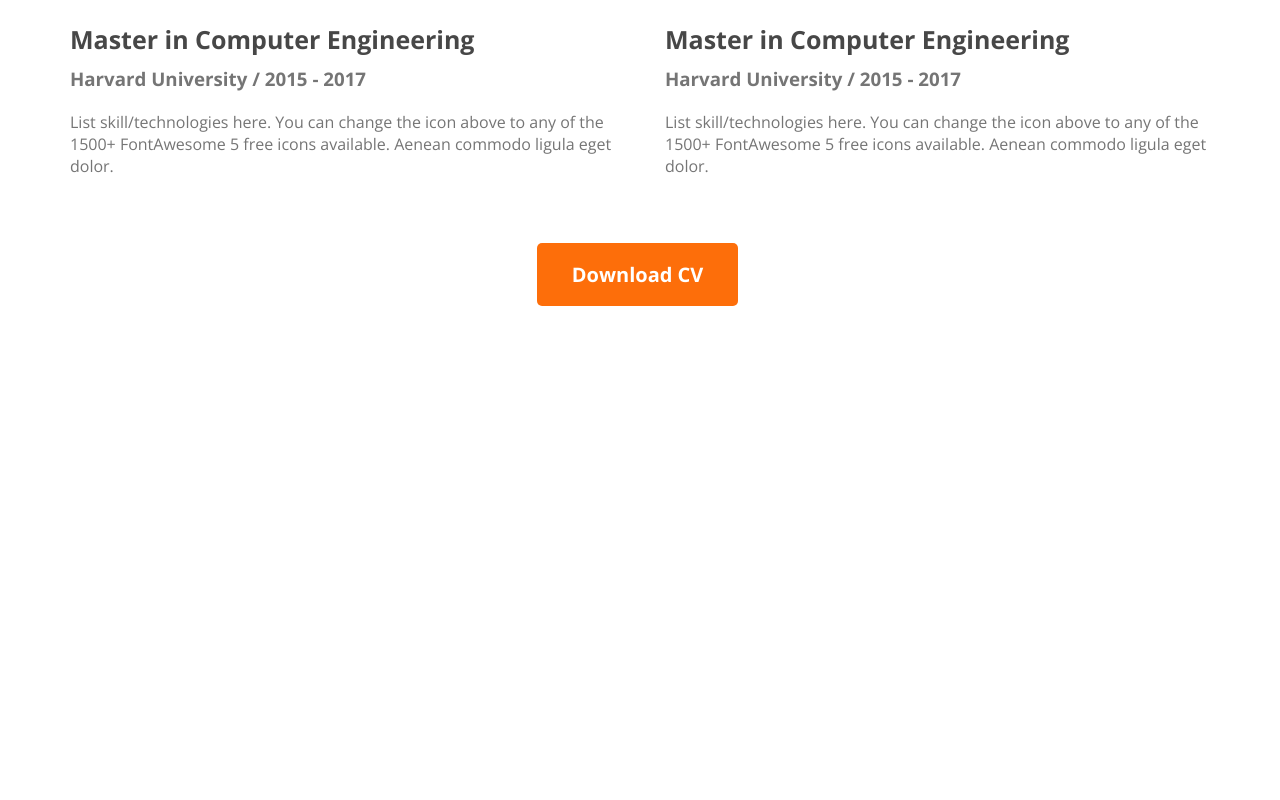
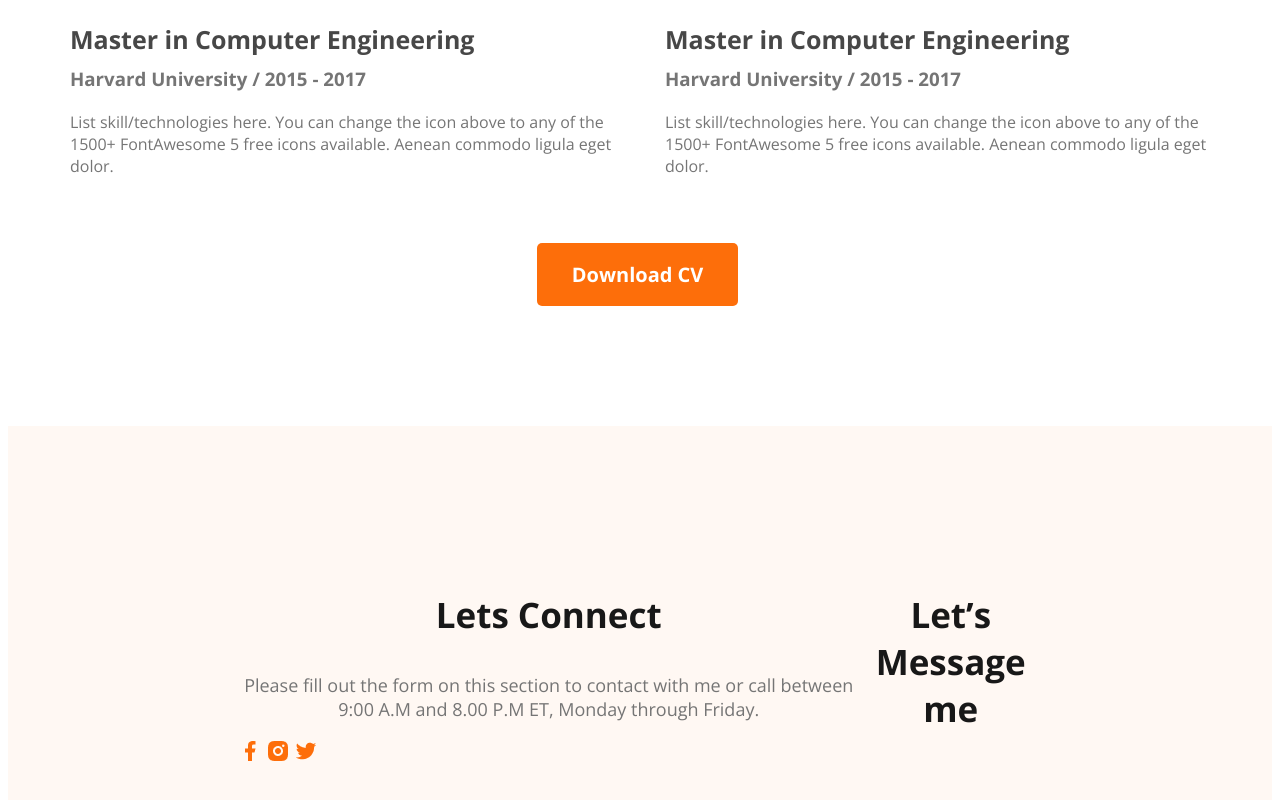
Before and after one commit to shahajalal-shawon/My-First-Portfolio, a plain HTML site: page index.html in a window 1280 px wide. Shown: the part 2803-3603 px from the top of the page. Before the commit the page ends 3117 px from the top, so only its background shows below. Drawn offline with nearby package versions, Linux system fonts and the light colour scheme.

Commit message:
basic footer part added

```diff
--- a/css/style.css
+++ b/css/style.css
@@ -166,3 +166,9 @@ main{
     text-align: center;
     margin-top: 50px;
 }
+footer{
+    margin-top: 120px;
+    display: flex;
+    background: #FFF8F3;
+    padding: 130px 230px;
+}
--- a/index.html
+++ b/index.html
@@ -150,9 +150,25 @@
 </main>
 <footer>
 
-</footer>
+   <div class="footer_coloum">
+    <h3 class="section_tittle">Lets Connect</h3>
+    <p class="section_dsc">
+        Please fill out the form on this section to contact with me or call between 9:00 A.M and 8.00 P.M ET, Monday through Friday.
+    </p>
+    <div class="social_links">
+        <a href=""><img src="images/icons/facebook.png" alt=""></a>
+        <a href=""><img src="images/icons/insta.png" alt=""></a>
+        <a href=""><img src="images/icons/twitter.png" alt=""></a>
+    </div>
+   </div>
+   <div class="footer_coloum">
+    <h3 class="section_tittle">Let’s Message me</h3>
+   </div>
 
 
+
+
+</footer>
 
 
 
```
